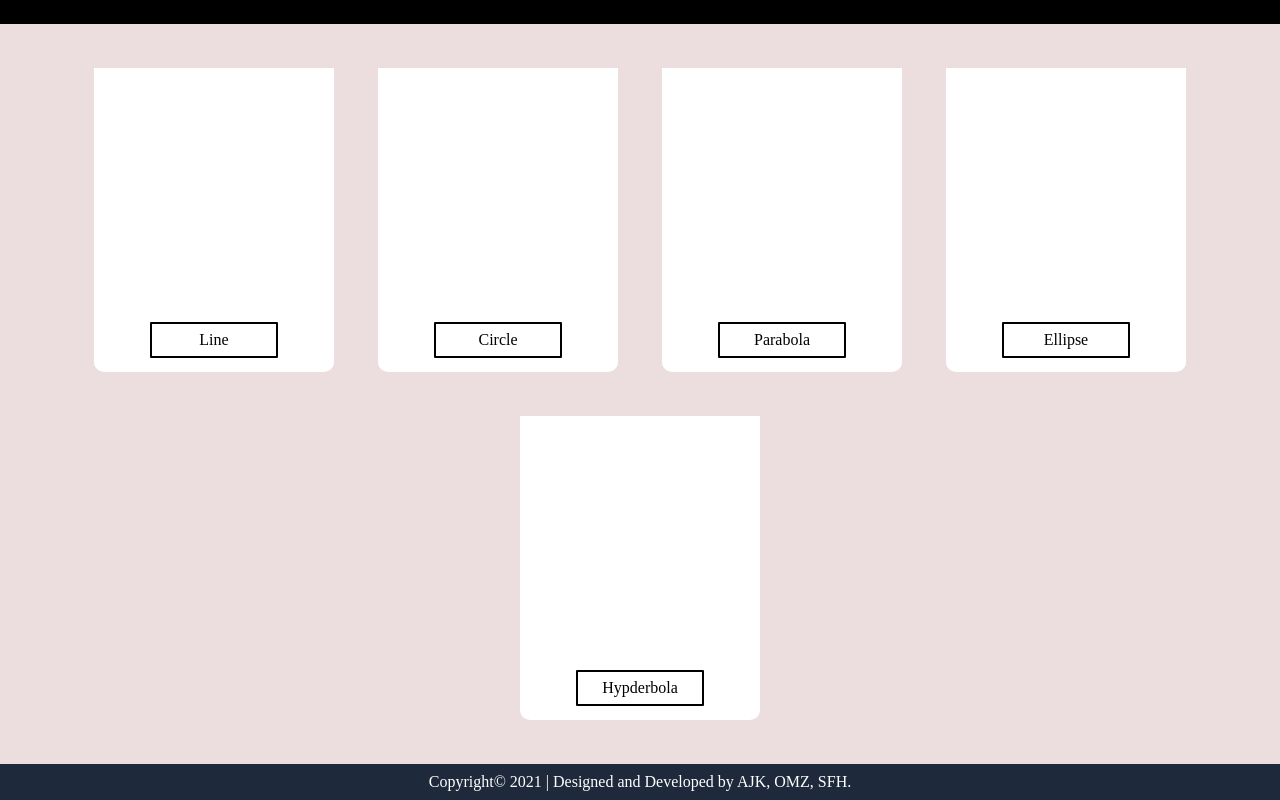
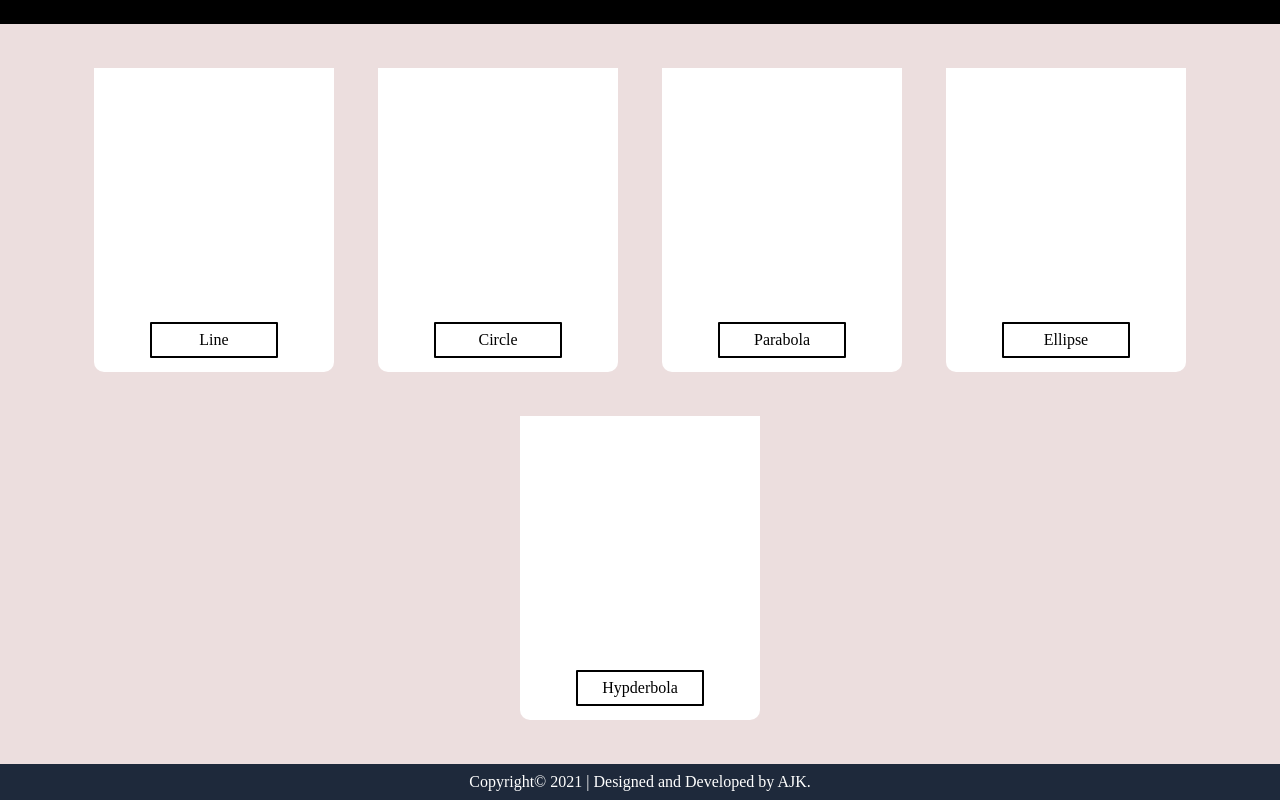
Before and after one commit to abdul-ahad12/calculator, a React (Create React App) app: page / in a window 1280 px wide. Shown: the part 296-1096 px from the top of the page. Built offline with nearby package versions, Linux system fonts and the light colour scheme; a web font is replaced by a local one.

Commit message:
footer change

```diff
--- a/src/component/footer.js
+++ b/src/component/footer.js
@@ -4,7 +4,7 @@ const Footer = () => {
   return (
     <div className="w-full bg-slate-800 text-white flex justify-center base:text-[10px] lg:text-[1rem] items-center h-9">
       {" "}
-      Copyright© 2021 | Designed and Developed by AJK, OMZ, SFH.{" "}
+      Copyright© 2021 | Designed and Developed by AJK.{" "}
     </div>
   );
 };
```
